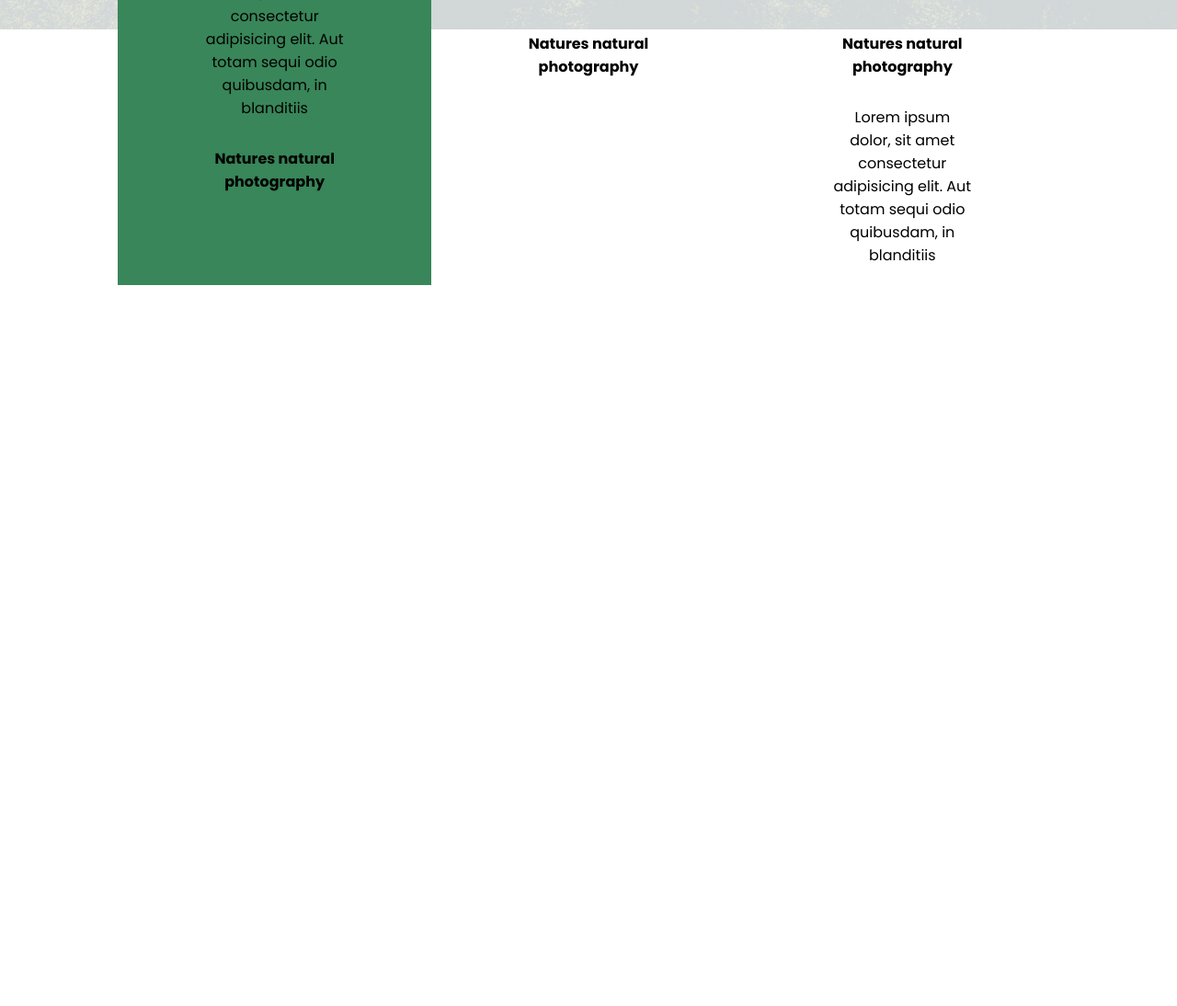
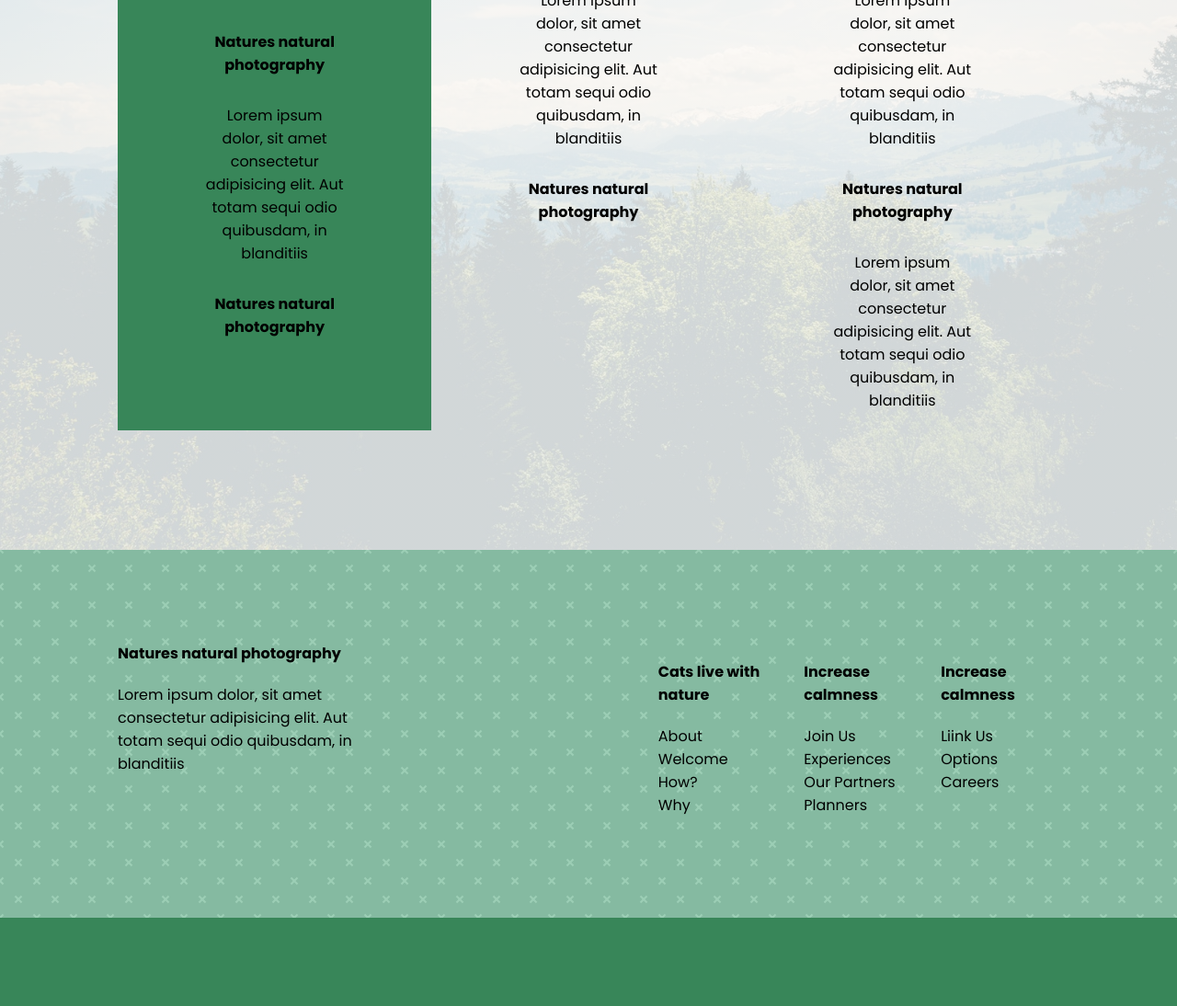
Before and after one commit to jamiev03/Get-Outdoors, a website: page index.html in a window 1280 px wide. Shown: the part 2624-3718 px from the top of the page at 92% size. Before the commit the page ends 2934 px from the top, so only its background shows below. Drawn offline with Linux system fonts and the light colour scheme.

Commit message:
setting heights to auto, added footer section and final

```diff
--- a/index.html
+++ b/index.html
@@ -100,6 +100,53 @@
         </div>
     </section>
 
+    <section>
+        <div class="section--background">
+            <div class="section__4">
+
+                <div class="section__4__cards">
+                        <h4 class="section__4__cards__card__h4">Natures natural photography</h4>
+                        <p class="section__4__p">Lorem ipsum dolor, sit amet consectetur adipisicing elit. Aut totam sequi odio quibusdam, in blanditiis </p>
+                    </div>
+                    <div class="section__4__cards__card">
+                        <h4 class="section__4__cards__card__h4">Cats live with nature</h4>
+                        <ul class="section__4__cards__card__ul">
+                            <li>About</li>
+                            <li>Welcome</li>
+                            <li>How?</li>
+                            <li>Why</li>
+                        </ul>
+                    </div>
+                    <div class="section__4__cards__card">
+                        <h4 class="section__4__cards__card__h4">Increase calmness</h4>
+                        <ul class="section__4__cards__card__ul">
+                            <li>Join Us</li>
+                            <li>Experiences</li>
+                            <li>Our Partners</li>
+                            <li>Planners</li>
+                        </ul>
+                    </div>
+                    <div class="section__4__cards__card">
+                        <h4 class="section__4__cards__card__h4">Increase calmness</h4>
+                        <ul class="section__4__cards__card__ul">
+                            <li>Liink Us</li>
+                            <li>Options</li>
+                            <li>Careers</li>
+                        </ul>
+                    </div>
+                </div>
+            </div>
+        </div>
+    </section>
+
+    <footer>
+        <div class="footer">
+
+        </div>
+    </footer>
+
+
+
 
 
 </body>
--- a/sass/layout/_section-1.scss
+++ b/sass/layout/_section-1.scss
@@ -27,7 +27,7 @@
 }
 
 .section__2 {
-    height: 80vh;
+    height: auto;
     text-align: center;
     margin: 0 auto;
     padding: 13rem 0;
@@ -80,7 +80,7 @@
 }
 
 .section__3 {
-    height: 80vh;
+    height: auto;
     text-align: center;
     margin: 0 auto;
     padding: 13rem 0;
@@ -125,5 +125,53 @@
             }
         }
     }
+}
+
+.section__4 {
+    height: 50vh;
+    text-align: center;
+    margin: 0 auto;
+    padding: 10rem 0;
+    display: flex;
+    justify-content: space-around;
+    width: 80%;
+    margin: 0 auto;
+
+    &__p {
+        font-size: $font-size-regular;
+        width: 50%;
+        text-align: left;
+
+    }
+
+    &__cards {
+
+
+        &__card {
+            padding: 2rem;
+            text-align: left;
+
+            &--active {
+                background-color: $color-primary-dark;
+            }
+
+            &__h4 {
+                font-size: $font-size-regular;
+                text-align: left;
+                padding-bottom: 2rem;
+            }
+
+            &__ul {
+                list-style: none;
+                font-size: $font-size-regular;
+                text-align: left;
+            }
+        }
+    }
 
 }
+
+footer {
+    height: 12vh;
+    background-color: $color-primary-dark;
+}
```
Also changed, not shown: css/style.css.
